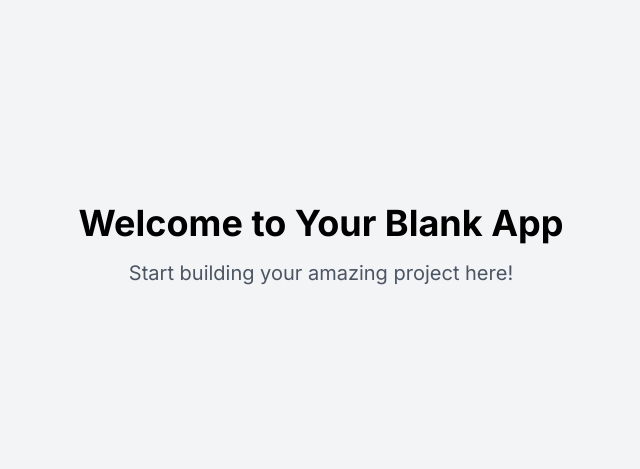
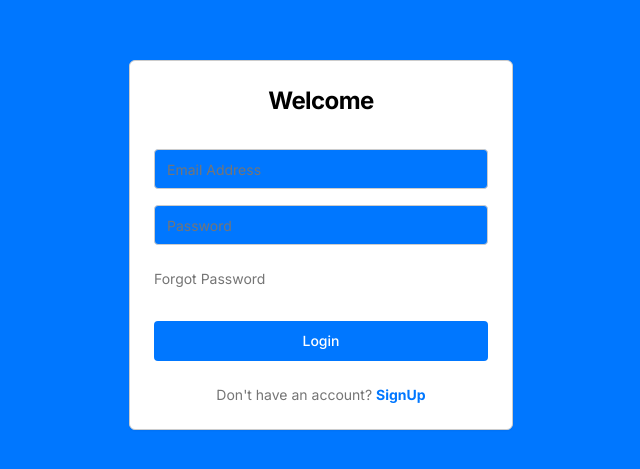
Before and after one commit to SadiqNaizam/mlo-a774-37ea, a React (Vite) app: page / in a window 1280 px wide. Shown: the part 155-624 px from the top of the page, without its empty margins (319-959 px from the left). Built offline with nearby package versions, Linux system fonts and the light colour scheme.

Commit message:
Files generated: Index.tsx

```diff
--- a/src/pages/Index.tsx
+++ b/src/pages/Index.tsx
@@ -1,14 +1,18 @@
-// Update this page (the content is just a fallback if you fail to update the page)
+import React from 'react';
+import LoginPageLayout from '@/components/layout/LoginPageLayout';
+import LoginForm from '@/components/LoginPage/LoginForm';
 
-const Index = () => {
+/**
+ * IndexPage serves as the main entry point for the application,
+ * displaying the login interface.
+ * It utilizes the LoginPageLayout to center the LoginForm component.
+ */
+const IndexPage: React.FC = () => {
   return (
-    <div className="min-h-screen flex items-center justify-center bg-gray-100">
-      <div className="text-center">
-        <h1 className="text-4xl font-bold mb-4">Welcome to Your Blank App</h1>
-        <p className="text-xl text-gray-600">Start building your amazing project here!</p>
-      </div>
-    </div>
+    <LoginPageLayout>
+      <LoginForm />
+    </LoginPageLayout>
   );
 };
 
-export default Index;
+export default IndexPage;
```
